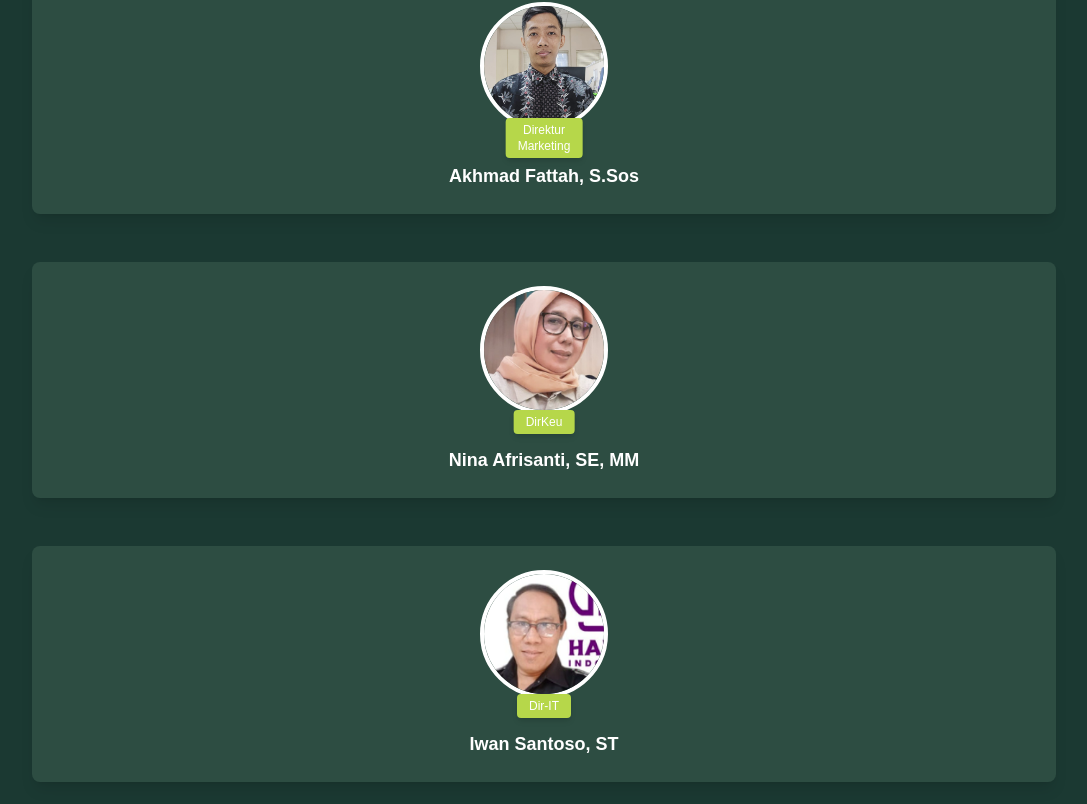
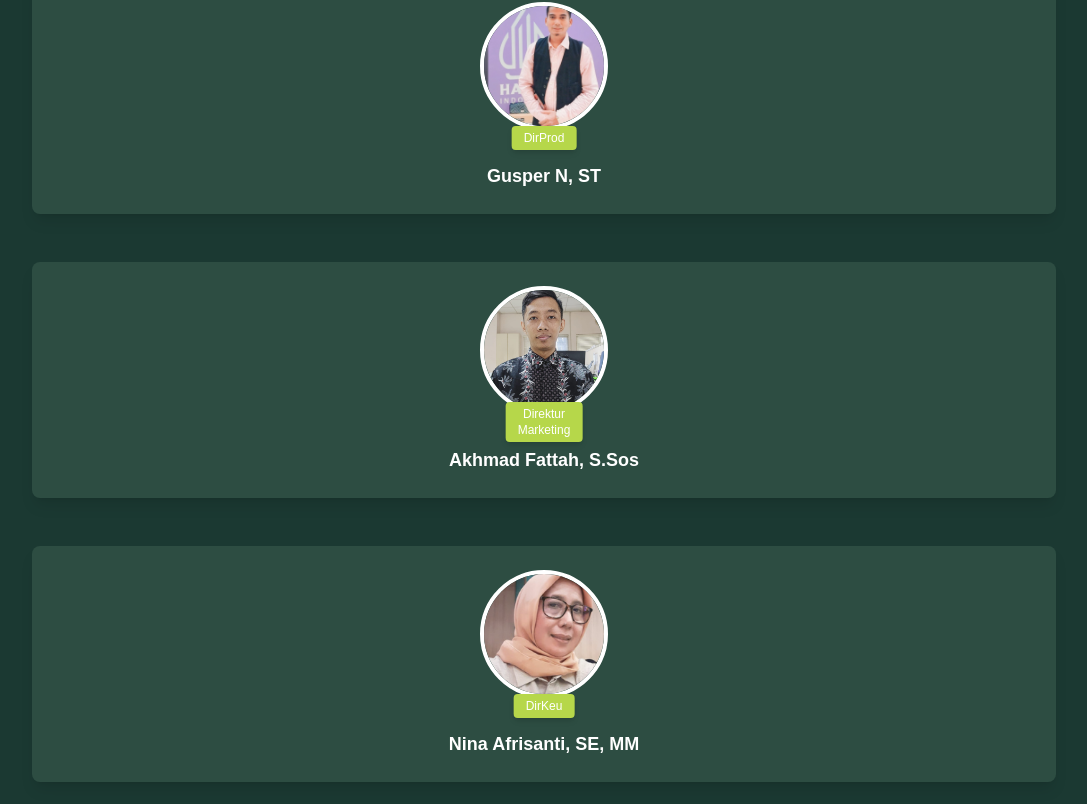
Before and after one commit to MuhammadAbdiel/indonesia-halal-partnership, a React (Vite) app: page / in a window 1280 px wide. Shown: the part 7276-8080 px from the top of the page, without its empty margins (96-1183 px from the left). Built offline with nearby package versions, Linux system fonts and the light colour scheme; no server answers; what @khoohaoyit/tailwind-grid-center would draw is missing.

Commit message:
Revert "fix: update"
This reverts commit 5681a1b0d203026dcfc18c660298fe6b13eebf5a.

```diff
--- a/src/components/OurExpert.tsx
+++ b/src/components/OurExpert.tsx
@@ -43,6 +43,10 @@ export const OurExpert = () => {
     {
       name: "P3H (BPJPH) : A-1020/BD.II/P.II.II/ KP.02/03/2024",
       image: wadirut,
+    },
+    {
+      name: "RHA : 14/VI/LPPPHEWI/RHA/2024",
+      image: dirProd,
     },
     {
       name: "PENYELIA HALAL : R.DN - 1.2.0122",
--- a/src/components/OurTeam.tsx
+++ b/src/components/OurTeam.tsx
@@ -50,6 +50,11 @@ export const OurTeam = () => {
       name: "Eka Ristri D, S.Si, MT",
       position: "Wadirut",
       image: wadirut,
+    },
+    {
+      name: "Gusper N, ST",
+      position: "DirProd",
+      image: dirProd,
     },
     {
       name: "Akhmad Fattah, S.Sos",
```
